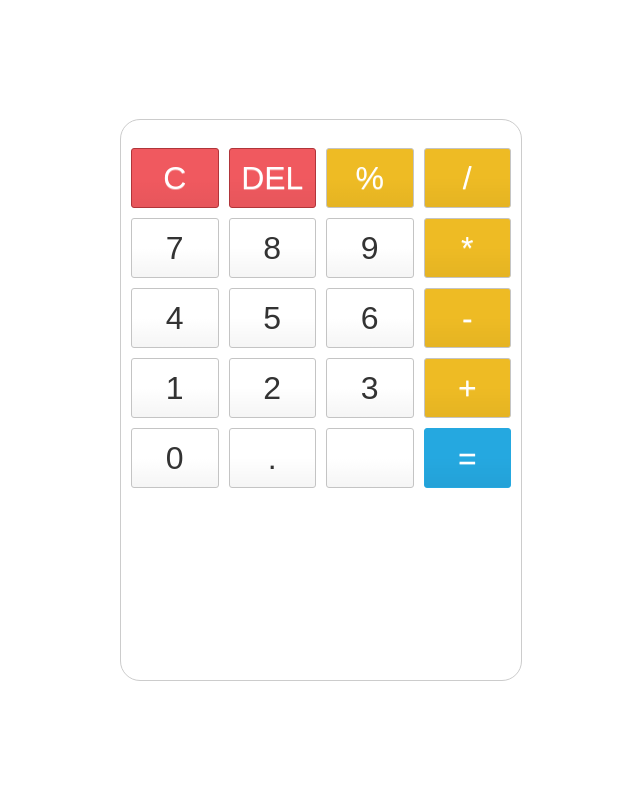
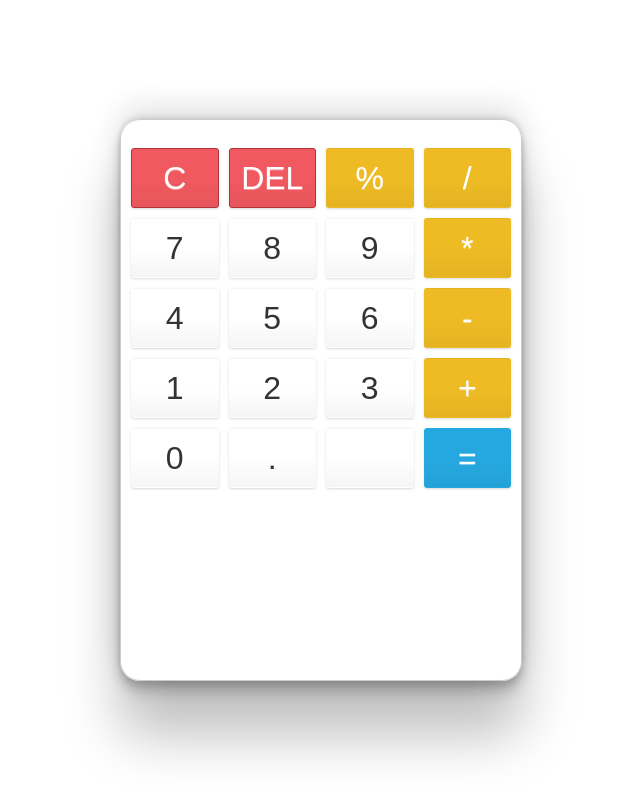
Before and after one commit to cherishebojudah/react-calculator, a React (Create React App) app: page / in a window 1280 px wide. Shown: the top 796 px of the page, without its empty margins (319-959 px from the left). Built offline with nearby package versions, Linux system fonts and the light colour scheme; the HTML template or start-up script is replaced by a standard one.

Commit message:
some more layout styling

```diff
--- a/src/Components/Layout.css
+++ b/src/Components/Layout.css
@@ -1,6 +1,6 @@
 .calculator {
     border: 1px solid #cccccc;
-    box-shadow: 10px 10px 30px 0px rgba (0,0,0,0.75);
+    box-shadow: rgba(0, 0, 0, 0.25) 0px 54px 55px, rgba(0, 0, 0, 0.12) 0px -12px 30px, rgba(0, 0, 0, 0.12) 0px 4px 6px, rgba(0, 0, 0, 0.17) 0px 12px 13px, rgba(0, 0, 0, 0.09) 0px -3px 5px;
     border-radius: 20px;
     position: absolute;
     top: 50%;
@@ -23,12 +23,12 @@
     padding: 5px;
     background-color: #fff;
     border-radius: 3px;
-    border: 1px solid #c4c4c4;
+    border: 1px solid transparent;
     background-color: transparent;
     font-size: 2rem;
     color: #333;
     background-image: linear-gradient(to bottom, transparent, transparent 50%, rgba(0,0,0,.04));
-    /* box-shadow: inset 0 0 0 1px rgba(255,255,255,.05), inset 0 1px 0 0 rgba(255,255,255,.45), inset 0 -1px 0 0 rgba(255,255,255,.15), 0 1px); */
+    box-shadow: rgba(0, 0, 0, 0.1) 0px 1px 3px 0px, rgba(0, 0, 0, 0.06) 0px 1px 2px 0px;
     text-shadow: 0 1px rgba(255,255,255,.4);
 }
 
```
